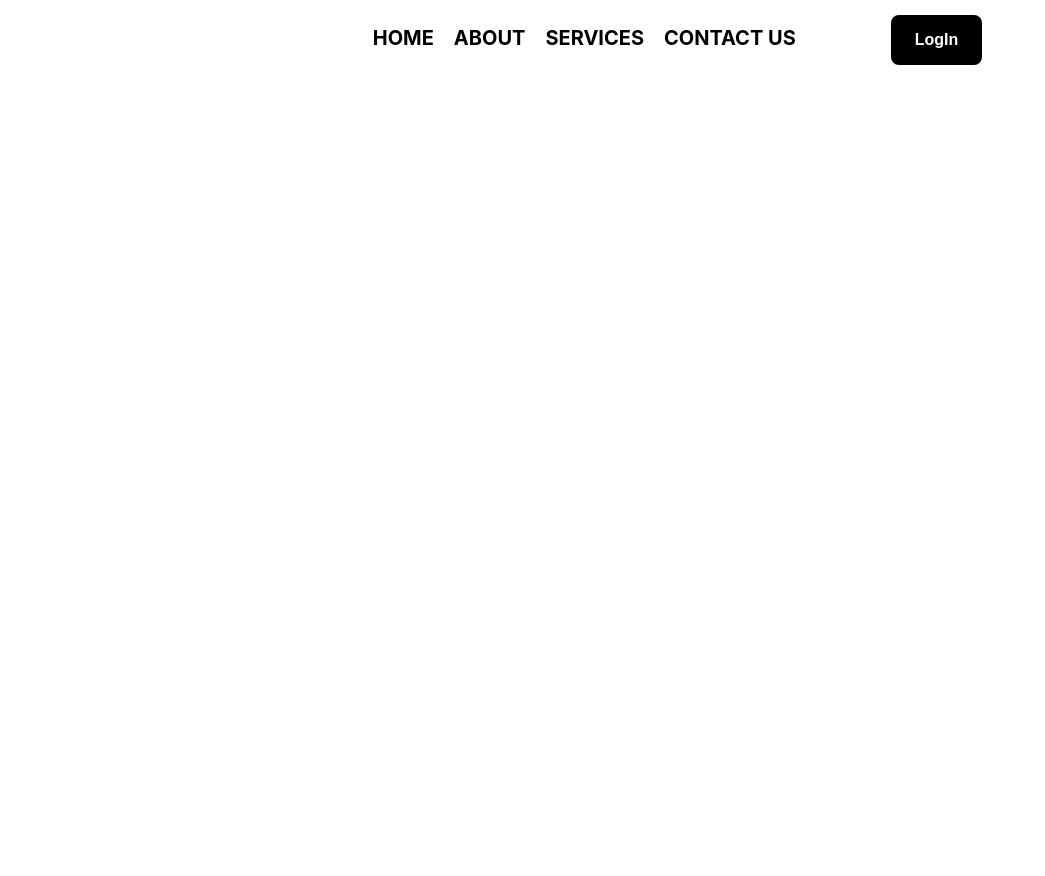
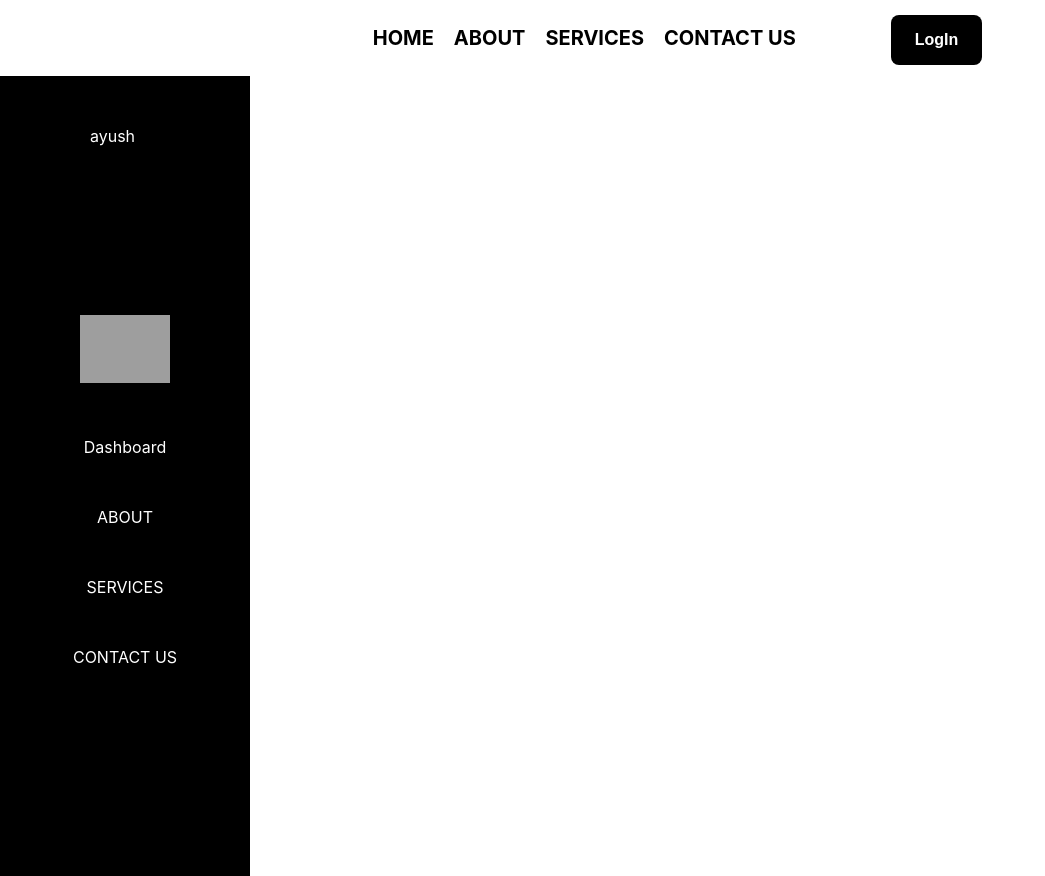
Before and after one commit to coverghost/Rentals, a React (Create React App) app: page /dashboard in a window 1280 px wide. Shown: the whole page, without its empty margins (0-1045 px from the left). Before the commit the page ends 800 px from the top, so only its background shows below. Built offline with nearby package versions, Linux system fonts and the light colour scheme; grey boxes are pictures that could not be loaded.

Commit message:
dashboiard start

```diff
--- a/src/App.tsx
+++ b/src/App.tsx
@@ -15,7 +15,8 @@ function App() {
         <Navbar />
         <Routes>
           <Route path="/" element={<Home />} />
-          <Route path={unitoken ? "/dashboard" : "/"} element={<Userdashboard />} />
+          <Route path="/dashboard" element={<Userdashboard />} />
+          {/* <Route path={unitoken ? "/dashboard" : "/"} element={<Userdashboard />} /> */}
         </Routes>
       </BrowserRouter>
     </>
--- a/src/component/Home.tsx
+++ b/src/component/Home.tsx
@@ -1,15 +1,12 @@
 import React, { useEffect, useState } from "react";
 import "./css/home.css";
-import image from "./image/homebg.jpg";
+import News from "./news";
 
 const Home = () => {
   return (
     <>
-      <div className="runing-news">
-        <p className="news">
-          Lorem, ipsum dolor sit amet consectetur adipisicing elit. Iure enim
-          veritatis aperiam quaerat, cum harum unde eveniet maiores.
-        </p>
+      <div>
+        <News/>
       </div>
 
       <div className="home-body">
--- a/src/component/Userdashboard/dashboard.tsx
+++ b/src/component/Userdashboard/dashboard.tsx
@@ -1,13 +1,50 @@
 import React, { useEffect, useState } from "react";
-// import "./css/home.css";
-import image from "../image/homebg.jpg";
+import "../css/dashboard.css";
+import { Link } from "react-router-dom";
 
 const Userdashboard = () => {
-  console.log("from Dashboard----->>>>>")
+  const [isSidebarOpen, setIsSidebarOpen] = useState(false);
+
   return (
     <>
-      <div className="home-body">
-        <img src={image} alt="rupeesimage" className="image-home" />
+      <div className={`dashboard ${isSidebarOpen ? "sidebar-open" : ""}`}>
+        <div className="sidebar">
+          <div className="logo">ayush</div>
+          <ul className="sidebar-nav">
+            <li className="sidebar-item">
+              <Link to="/dashboard" className="sidebar-link">
+                {
+                  <img
+                    className="icons-sidenav"
+                    src="https://cdn-icons-png.flaticon.com/512/3899/3899618.png "
+                    alt=""
+                  />
+                }
+              </Link>
+            </li>
+            <li className="sidebar-item">
+              <Link to="/dashboard" className="sidebar-link">
+                Dashboard
+              </Link>
+            </li>
+            <li className="sidebar-item">
+              <Link to="/dashboard" className="sidebar-link">
+                ABOUT
+              </Link>
+            </li>
+            <li className="sidebar-item">
+              <Link to="/dashboard" className="sidebar-link">
+                SERVICES
+              </Link>
+            </li>
+            <li className="sidebar-item">
+              <Link to="/dashboard" className="sidebar-link">
+                CONTACT US
+              </Link>
+            </li>
+          </ul>
+        </div>
+        <div className="main-content">{/* Main content */}</div>
       </div>
     </>
   );
--- /dev/null
+++ b/src/component/css/dashboard.css
@@ -0,0 +1,56 @@
+.dashboard {
+    display: flex;
+    height: 100vh;
+  }
+
+  .sidebar {
+    width: 250px;
+    background-color: #000000;
+
+  }
+  .logo{
+    color: #ffffff;
+    margin-top: 50px;
+
+  }
+
+  .sidebar-nav {
+    list-style: none;
+    padding: 0;
+    margin: 0;
+    color: #ffffff;
+    margin-top: 150px;
+  }
+
+  .sidebar-item {
+    margin-top: 30px;
+    padding: 10px;
+  }
+
+  .sidebar-link {
+    text-decoration: none;
+    color: #ffffff;
+  }
+
+  .sidebar-link:hover {
+    color: #555;
+  }
+
+  .main-content {
+    flex: 1;
+    padding: 20px;
+  }
+
+  .sidebar-toggle {
+    position: absolute;
+    top: 10px;
+    left: 10px;
+  }
+
+  .sidebar-open .main-content {
+    margin-left: 250px;
+  }
+
+  .icons-sidenav{
+    width: 90px;
+  }
--- a/src/component/css/home.css
+++ b/src/component/css/home.css
@@ -1,30 +1,33 @@
+body{
+  max-width: auto;
+  justify-content: center;
+  text-align: center;
+  overflow: hidden;
+}
 .home-body {
-  /* background-color: red; */
   max-width: 100%;
-  /* display: flex; */
   justify-content: center;
   text-align: center;
 }
+
 .banner-image {
-  /* border: 2px solid rgb(255, 0, 0); */
   max-width: 100%;
+}
 
-}
-.display-part{
-  width: 130vh;
-  margin-top: 350px;
-  height: 500px;
+.display-part {
+  margin-top: 50px;
+  height: 300px;
   display: flex;
   justify-content: center;
   text-align: center;
   background-color: rgb(0, 0, 0);
-  border-radius: 400px;
+  border-radius: 50%;
   overflow: hidden;
-  /* box-shadow: 0 0 10px rgba(0,0,0,0.5); */
-  box-shadow: 0px 6px 39px rgba(0,0,33,61.5);
+  box-shadow: 0px 6px 39px rgba(0, 0, 33, 61.5);
 }
-.display{
-  margin-top: -300px;
+
+.display {
+  margin-top: -200px;
   width: 100%;
   display: flex;
   justify-content: center;
@@ -32,39 +35,75 @@
   background-color: rgb(255, 255, 255);
 }
 
-.image-home{
-  height: 70vh;
-  width: 180vh;
+.image-home {
+  height: 50vh;
+  width: 100%;
 }
 
-.runing-news{
+.runing-news {
   background-color: rgb(0, 0, 0);
   height: 55px;
   padding: 5px;
+  justify-content: center;
   align-items: center;
   display: flex;
-
+  width: 100%;
 }
-
 
 .runing-news p {
   position: absolute;
   white-space: nowrap;
-  width: auto;
-  animation: running-text 20s linear infinite;
+  width: 100%;
+  animation: running-text 25s linear infinite;
 }
 
 @keyframes running-text {
   0% {
-    transform: translateX(auto);
+    transform: translateX(100%);
   }
   100% {
     transform: translateX(-100%);
   }
 }
 
-.news{
+.news {
   color: white;
-  font-size: 30px;
+  font-size: 20px;
   font-weight: 700;
+  width: 100%;
 }
+.space{
+  margin-left: 30px;
+}
+
+/* Responsive Styles */
+
+@media (max-width: 768px) {
+  .display-part {
+    margin-top: 20px;
+    height: 200px;
+  }
+
+  .image-home {
+    height: 30vh;
+  }
+
+  .news {
+    font-size: 16px;
+  }
+}
+
+@media (max-width: 480px) {
+  .display-part {
+    margin-top: 10px;
+    height: 150px;
+  }
+
+  .image-home {
+    height: 20vh;
+  }
+
+  .news {
+    font-size: 14px;
+  }
+}
--- /dev/null
+++ b/src/component/news.tsx
@@ -0,0 +1,41 @@
+import React, { useEffect, useState } from "react";
+import "./css/home.css";
+
+const News = () => {
+  const brake = "||";
+  return (
+    <>
+      <div className="runing-news">
+        <p className="news">
+          CCI clears merger of Credit Suisse Group with UBS Group.
+          <span className="space" />
+          {brake}
+          <span className="space" />
+          Changes in FEMA rules: Debit, credit cards to have parity; business visits of employees exempted from LRS.
+          <span className="space" />
+          {brake}
+          <span className="space" />
+          What happens if 2000 note not deposited by Sept 30 ?
+          <span className="space" />
+          {brake}
+          <span className="space" />
+          ICICI Bank revises bulk FD rates effective from today, promising up to 7.25% on these tenures.
+          <span className="space" />
+          {brake}
+          <span className="space" />
+          Changes in FEMA rules: Debit, credit cards to have parity; business visits of employees exempted from LRS.
+          <span className="space" />
+          {brake}
+          <span className="space" />
+          What happens if 2000 note not deposited by Sept 30 ?
+          <span className="space" />
+          {brake}
+          <span className="space" />
+          ICICI Bank revises bulk FD rates effective from today, promising up to 7.25% on these tenures.
+        </p>
+      </div>
+    </>
+  );
+};
+
+export default News;
```
Also changed, not shown: 1 other file (tests, documents, lock files or other folders).
